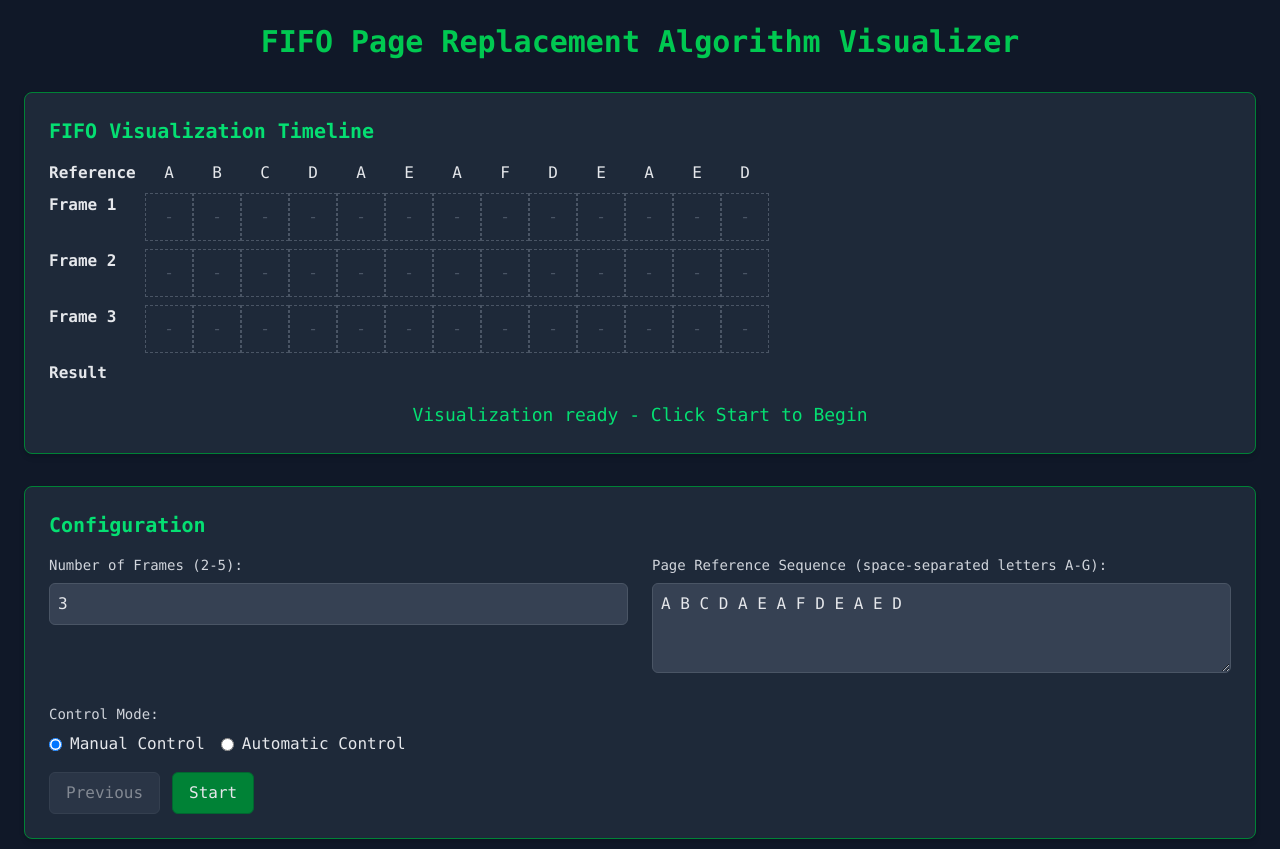
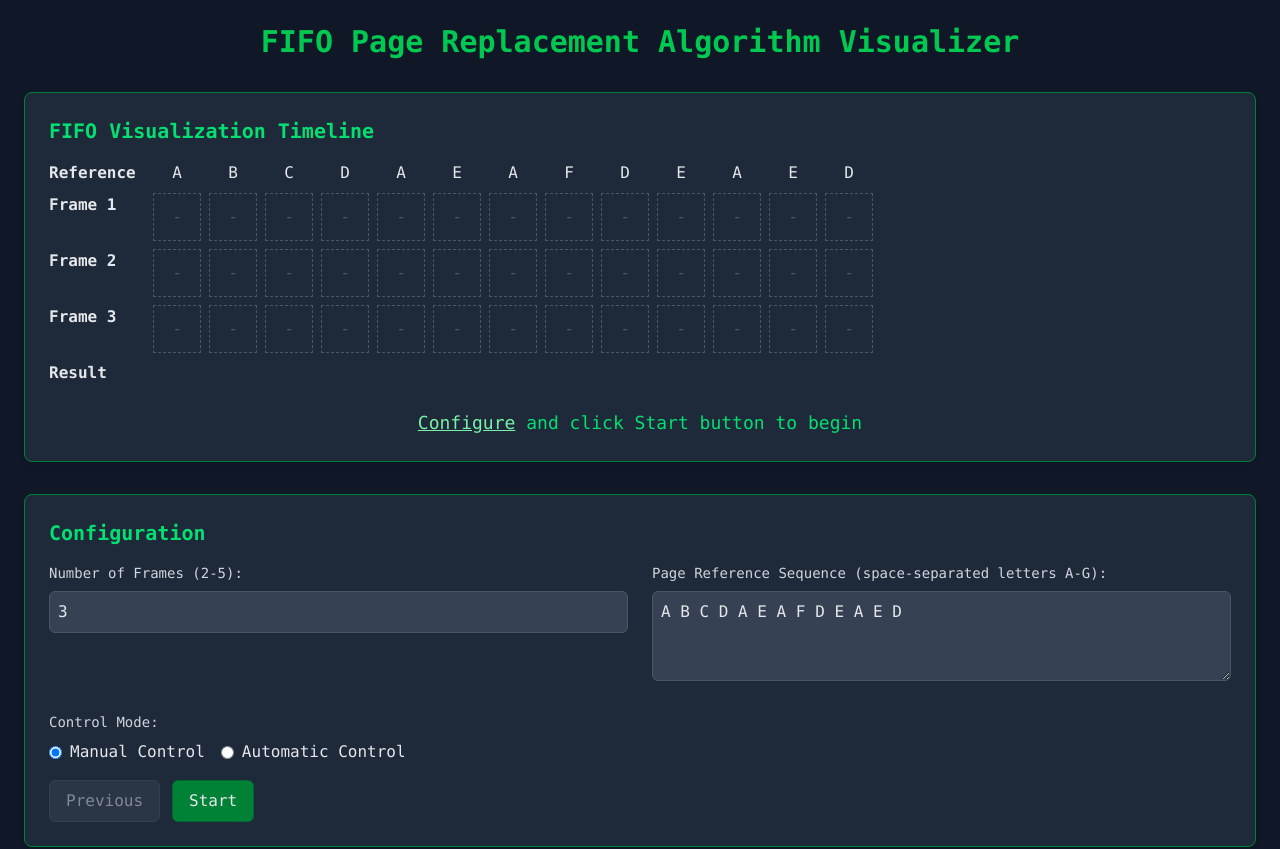
Before and after one commit to AdrianeDriane/FIFOPageReplacementAlgorithm, a React (Vite) app: page / in a window 1280 px wide. Shown: the top 849 px of the page. Built offline with nearby package versions, Linux system fonts and the light colour scheme.

Commit message:
fix: horizontal scrolling

```diff
--- a/src/App.tsx
+++ b/src/App.tsx
@@ -27,6 +27,7 @@ export default function App() {
 
   // Refs
   const initialized = useRef(false);
+  const configureButtonRef = useRef<HTMLButtonElement>(null);
 
   const parsePageReferences = () => {
     const allowedLetters = ['A', 'B', 'C', 'D', 'E', 'F', 'G'];
@@ -208,6 +209,13 @@ export default function App() {
     setIsRunning(false);
   };
 
+  const handleConfigureTextClick = () => {
+    if (configureButtonRef.current) {
+      configureButtonRef.current.focus();
+      configureButtonRef.current.scrollIntoView({ behavior: 'smooth', block: 'center' });
+    }
+  };
+
   return (
     <div className="flex flex-col p-6 mx-auto bg-gray-900 min-h-screen font-mono text-gray-200">
       <h1 className="text-3xl font-bold text-center mb-8 text-green-500">
@@ -215,17 +223,18 @@ export default function App() {
       </h1>
 
       {/* Visualization Timeline */}
-      <div className="bg-gray-800 p-6 rounded-lg border border-green-700 shadow-md mb-8 overflow-x-auto">
+      <div className="bg-gray-800 p-6 rounded-lg border border-green-700 shadow-md mb-8">
         <h2 className="text-xl font-semibold mb-4 text-green-400">FIFO Visualization Timeline</h2>
 
         {pageReferences.length > 0 ? (
-          <div className="min-w-full">
-            <div className="flex mb-2">
-              <div className="w-24 font-bold">Reference</div>
+          <div className="overflow-x-auto">
+            <div style={{ minWidth: `${Math.max(800, pageReferences.length * 50)}px` }} className="pb-2">
+              <div className="flex mb-2 gap-2">
+                <div className="w-24 flex-shrink-0 font-bold">Reference</div>
                 {pageReferences.map((page, idx) => (
                   <div
                     key={idx}
-                  className={`w-12 text-center ${
+                    className={`w-12 flex-shrink-0 text-center ${
                       hasStarted && idx === currentStep ? "bg-gray-700 rounded-t-md border-t border-l border-r border-green-500" : ""
                     }`}
                   >
@@ -236,8 +245,8 @@ export default function App() {
 
               {/* Frame rows */}
               {Array.from({ length: parseInt(numFrames) }).map((_, frameIdx) => (
-              <div key={frameIdx} className="flex mb-2">
-                <div className="w-24 font-bold">Frame {frameIdx + 1}</div>
+                <div key={frameIdx} className="flex mb-2 gap-2">
+                  <div className="w-24 flex-shrink-0 font-bold">Frame {frameIdx + 1}</div>
                   {pageReferences.map((_, stepIdx) => {
                     // Only show content for steps that have already been processed
                     const isCurrentStep = hasStarted && stepIdx === currentStep;
@@ -256,7 +265,7 @@ export default function App() {
                     return (
                       <div
                         key={stepIdx}
-                      className={`w-12 h-12 flex items-center justify-center transition-all duration-300
+                        className={`w-12 h-12 flex-shrink-0 flex items-center justify-center transition-all duration-300
                           ${isCurrentStep ? "bg-gray-700" : "bg-gray-800"}
                           ${showContent && frameValue !== null ? "border-2 rounded-md" : "border border-dashed"}
                           ${showContent && isNewlyAdded ? "border-red-500" :
@@ -276,8 +285,8 @@ export default function App() {
               ))}
 
               {/* Results row */}
-            <div className="flex mt-2">
-              <div className="w-24 font-bold">Result</div>
+              <div className="flex mt-2 gap-2">
+                <div className="w-24 flex-shrink-0 font-bold">Result</div>
                 {pageReferences.map((_, idx) => {
                   const isCurrentStep = hasStarted && idx === currentStep;
                   const showResult = hasStarted && idx <= currentStep;
@@ -290,7 +299,7 @@ export default function App() {
                   return (
                     <div
                       key={idx}
-                    className={`w-12 text-center ${
+                      className={`w-12 flex-shrink-0 text-center ${
                         isCurrentStep ? "bg-gray-700 rounded-b-md border-b border-l border-r border-green-500" : ""
                       } ${
                         showResult && status === 'fault' ? "text-red-500 font-bold" :
@@ -301,6 +310,7 @@ export default function App() {
                     </div>
                   );
                 })}
+              </div>
             </div>
 
             {/* Current step indicator */}
@@ -314,7 +324,13 @@ export default function App() {
                 </div>
               ) : (
                 <div className="text-lg text-green-400">
-                  Visualization ready - Click Start to Begin
+                  <button
+                    onClick={handleConfigureTextClick}
+                    className="text-green-300 hover:text-green-100 underline focus:outline-none"
+                  >
+                    Configure
+                  </button>
+                  {" "}and click Start button to begin
                 </div>
               )}
             </div>
@@ -402,6 +418,7 @@ export default function App() {
               </button>
 
               <button
+                ref={configureButtonRef}
                 onClick={nextStep}
                 disabled={hasStarted && currentStep >= fifoSteps.length - 1}
                 className="bg-green-700 hover:bg-green-600 text-gray-200 py-2 px-4 rounded-md border border-green-800 disabled:opacity-50 disabled:cursor-not-allowed"
@@ -421,6 +438,7 @@ export default function App() {
           ) : (
             <div className="flex flex-wrap gap-3 items-center">
               <button
+                ref={configureButtonRef}
                 onClick={toggleAnimation}
                 className={`py-2 px-4 rounded-md border ${
                   isRunning
```
Lines whose indentation alone changed are shown as unchanged.
